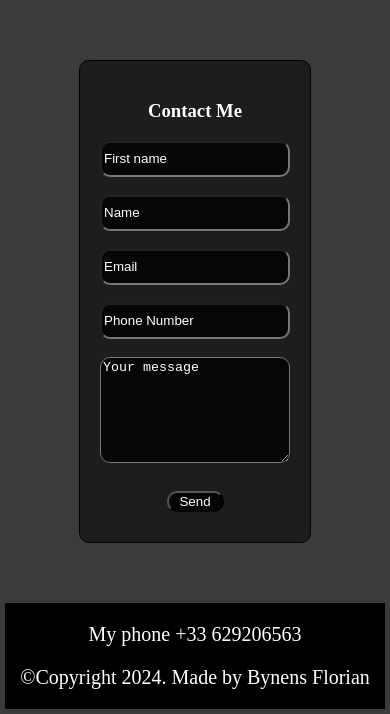
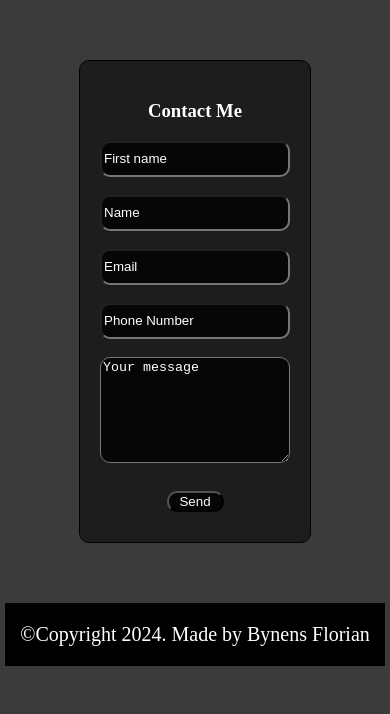
Before and after one commit to Aelienne/portfolio-bynens-florian, a plain HTML site: page index.html in a window 390 px wide. Shown: the part 5395-6109 px from the top of the page. After the commit the page ends 6066 px from the top, so only its background shows below. Drawn offline with Linux system fonts and the light colour scheme.

Commit message:
removing phone number (spam)

```diff
--- a/index.html
+++ b/index.html
@@ -341,7 +341,6 @@
         <button type="submit">Send</button>
       </form>
       <div>
-        <p>My phone +33 629206563</p>
         <p>©Copyright 2024. Made by Bynens Florian</p>
       </div>
     </footer>
```
